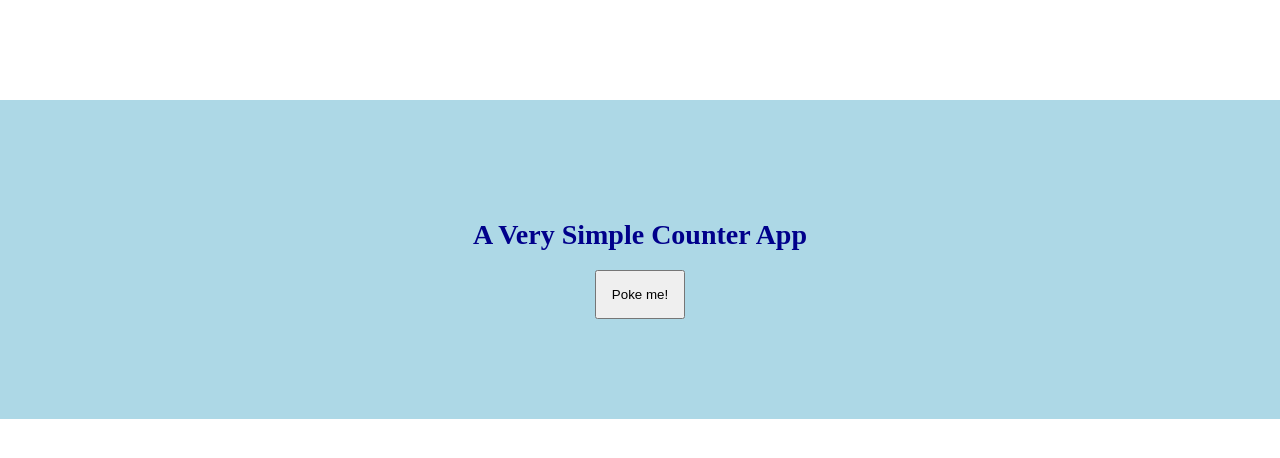
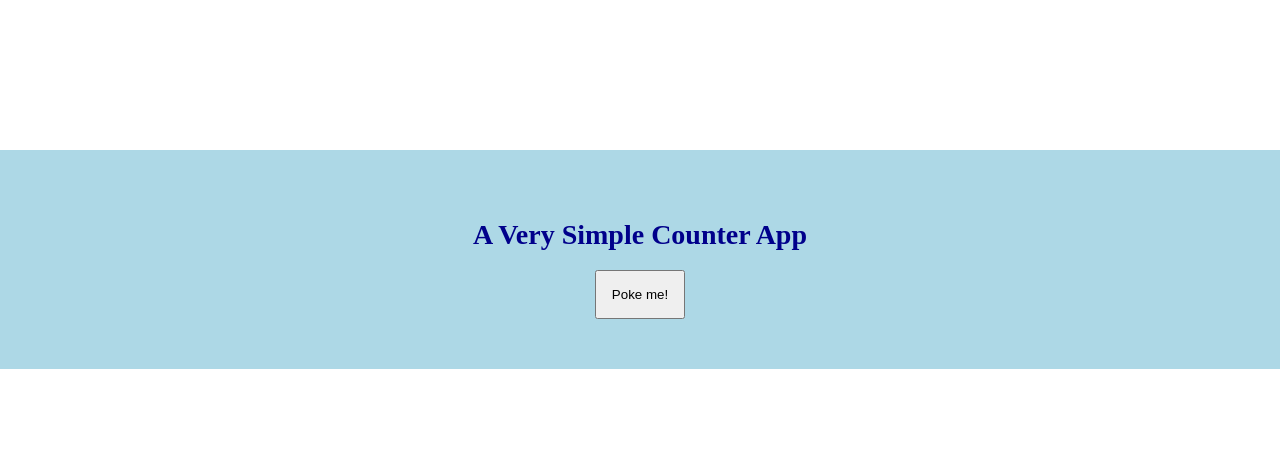
Before and after one commit to esmabahar23/simple_counter_app, a plain HTML site: page index.html in a window 1280 px wide. Drawn offline with Linux system fonts and the light colour scheme.

Commit message:
update style.css

```diff
--- a/css/style.css
+++ b/css/style.css
@@ -23,9 +23,9 @@ Layout
 header {
     background-color: #588C94;
     color: white;
-    padding: 100px 0;
+    padding: 50px 0;
     text-align: center;
-    margin: 100px auto;
+    margin: 150px auto;
 }
 #myButton {
     color: black;
```
